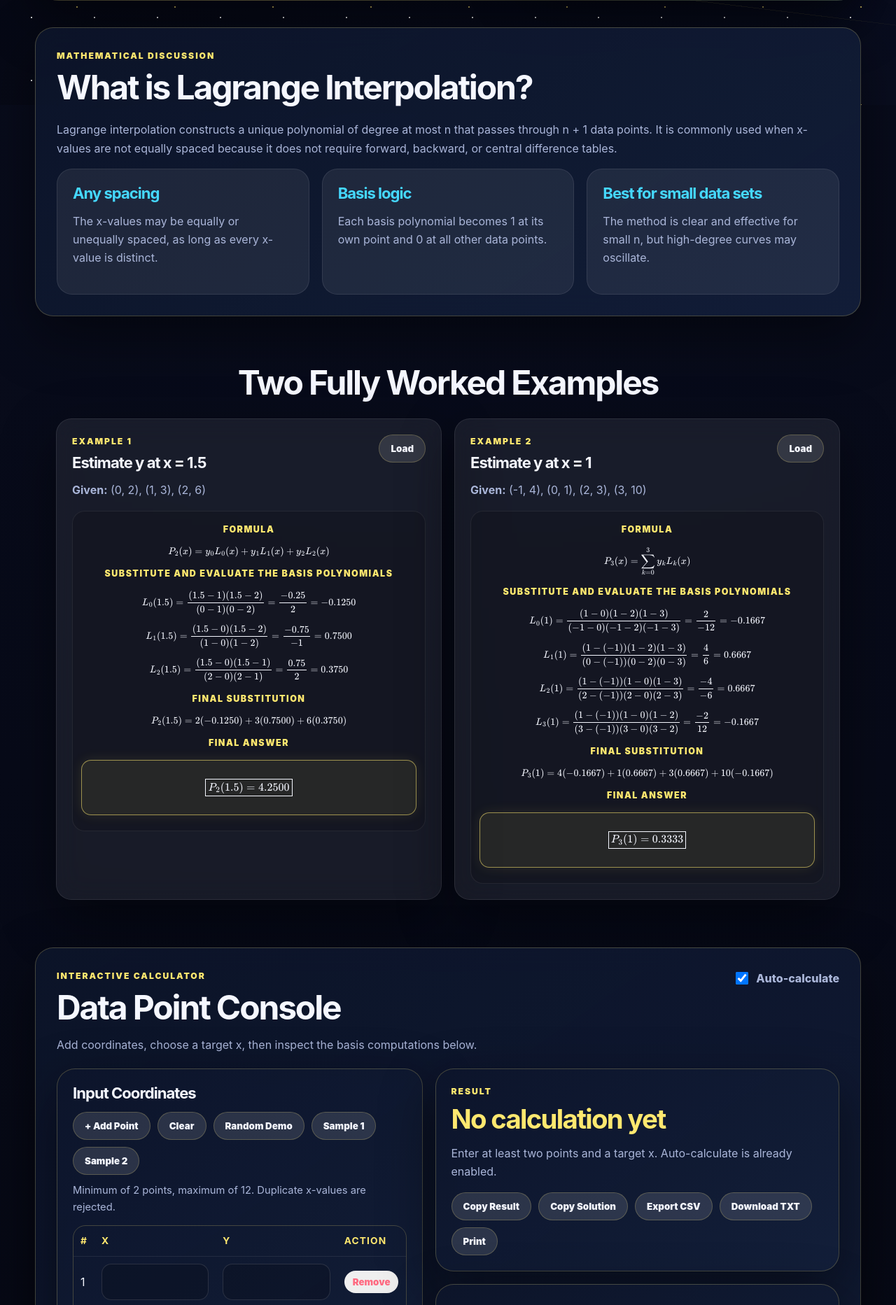
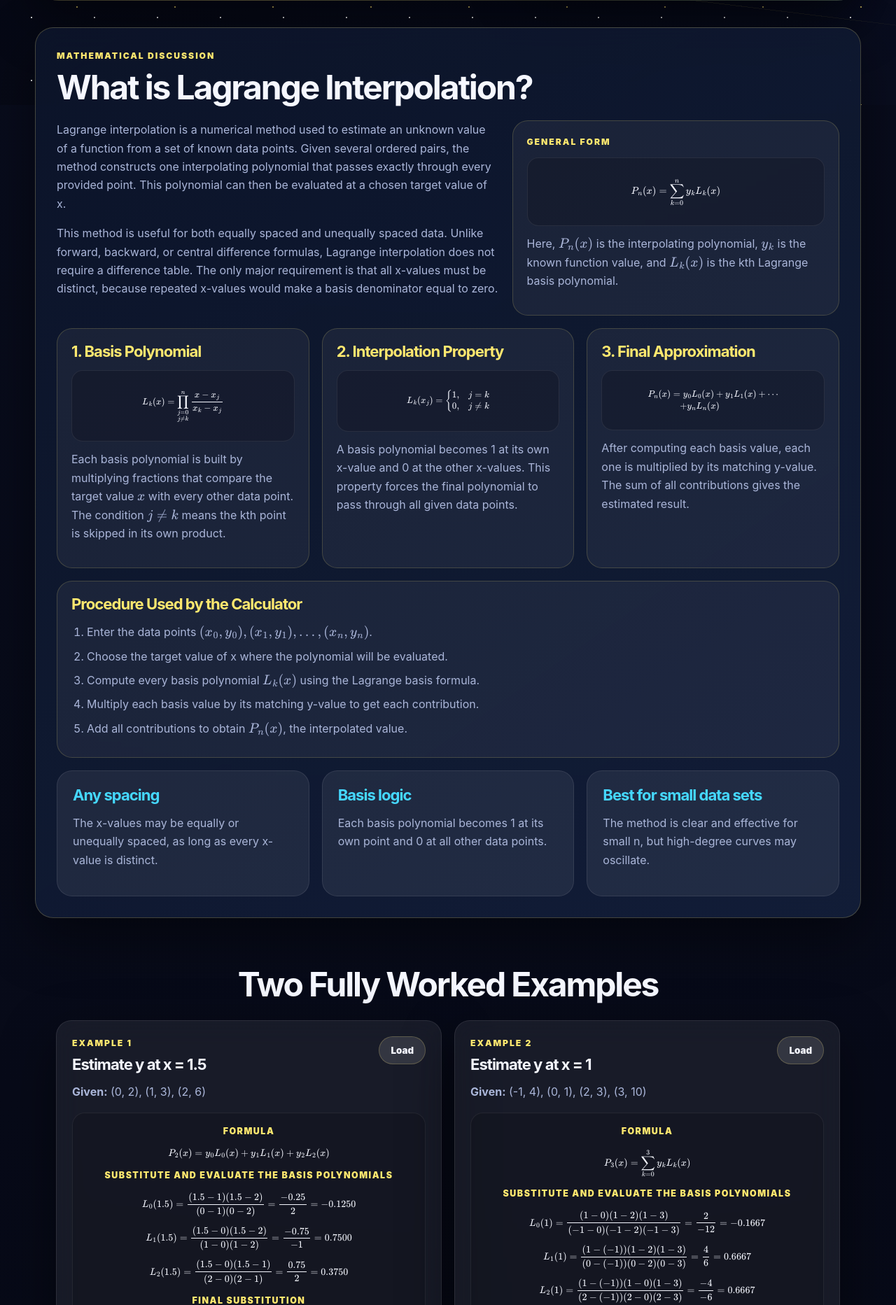
Before and after one commit to Jegz117/AGBAYANI_NUMERICAL-METHODS_FINAL-PIT, a Flask app: page / in a window 1280 px wide. Shown: the part 650-2515 px from the top of the page at 70% size. Run offline with Flask 3, Linux system fonts and the light colour scheme; a map, chart or similar area stays blank; some libraries are stand-ins or nearby versions.

Commit message:
Add files via upload
Fix mathematical discussion section

```diff
--- a/static/css/style.css
+++ b/static/css/style.css
@@ -578,3 +578,125 @@ footer { text-align: center; padding: 36px 0 52px; }
     font-size: 82% !important;
   }
 }
+
+/* Expanded mathematical discussion section */
+.discussion-layout {
+  display: grid;
+  grid-template-columns: minmax(0, 1.15fr) minmax(280px, .85fr);
+  gap: 18px;
+  align-items: stretch;
+  margin-bottom: 18px;
+}
+
+.discussion-main p {
+  font-size: 1rem;
+}
+
+.discussion-formula-card,
+.formula-explain-card,
+.method-steps-card {
+  border: 1px solid rgba(255, 232, 111, .18);
+  border-radius: 22px;
+  background: rgba(255,255,255,.055);
+  padding: 20px;
+}
+
+.discussion-math {
+  margin: 12px 0;
+  padding: 14px 12px;
+  border-radius: 16px;
+  background: rgba(0,0,0,.18);
+  border: 1px solid rgba(255,255,255,.08);
+  text-align: center;
+  overflow: visible;
+}
+
+.discussion-math mjx-container {
+  max-width: 100%;
+  overflow-wrap: anywhere;
+}
+
+.formula-explain-grid {
+  display: grid;
+  grid-template-columns: repeat(3, minmax(0, 1fr));
+  gap: 18px;
+  margin: 18px 0;
+}
+
+.formula-explain-card h3,
+.method-steps-card h3 {
+  color: var(--accent);
+}
+
+.method-steps-card {
+  margin: 18px 0;
+}
+
+.method-steps-card ol {
+  margin: 0;
+  padding-left: 22px;
+  color: var(--muted);
+}
+
+.method-steps-card li {
+  margin: 8px 0;
+}
+
+.footer-credit {
+  color: var(--accent);
+  font-weight: 950;
+  letter-spacing: .04em;
+  margin-top: 8px;
+}
+
+@media (max-width: 980px) {
+  .discussion-layout,
+  .formula-explain-grid {
+    grid-template-columns: 1fr;
+  }
+}
+
+/* Final discussion formula fixes */
+.discussion-formula-card,
+.formula-explain-card,
+.method-steps-card {
+  min-width: 0;
+  overflow: hidden;
+}
+
+.discussion-main,
+.discussion-formula-card p,
+.formula-explain-card p,
+.method-steps-card li {
+  overflow-wrap: anywhere;
+  word-break: normal;
+}
+
+.discussion-math {
+  max-width: 100%;
+  overflow: hidden;
+}
+
+.discussion-math mjx-container[jax="CHTML"][display="true"] {
+  overflow: visible !important;
+  max-width: 100% !important;
+}
+
+.discussion-math mjx-container {
+  font-size: 90% !important;
+  line-height: 1.35 !important;
+}
+
+.formula-explain-card .discussion-math mjx-container {
+  font-size: 82% !important;
+}
+
+@media (max-width: 1100px) {
+  .formula-explain-grid {
+    grid-template-columns: 1fr;
+  }
+  .formula-explain-card .discussion-math mjx-container,
+  .discussion-math mjx-container {
+    font-size: 88% !important;
+  }
+}
--- a/templates/index.html
+++ b/templates/index.html
@@ -58,10 +58,94 @@
         <p class="eyebrow">Mathematical Discussion</p>
         <h2>What is Lagrange Interpolation?</h2>
       </div>
-      <p>
-        Lagrange interpolation constructs a unique polynomial of degree at most n that passes through n + 1 data points.
-        It is commonly used when x-values are not equally spaced because it does not require forward, backward, or central difference tables.
-      </p>
+
+      <div class="discussion-layout">
+        <div class="discussion-main">
+          <p>
+            Lagrange interpolation is a numerical method used to estimate an unknown value of a function from a set of known data points.
+            Given several ordered pairs, the method constructs one interpolating polynomial that passes exactly through every provided point.
+            This polynomial can then be evaluated at a chosen target value of x.
+          </p>
+          <p>
+            This method is useful for both equally spaced and unequally spaced data. Unlike forward, backward, or central difference formulas,
+            Lagrange interpolation does not require a difference table. The only major requirement is that all x-values must be distinct,
+            because repeated x-values would make a basis denominator equal to zero.
+          </p>
+        </div>
+
+        <aside class="discussion-formula-card">
+          <p class="mini-label">General Form</p>
+          <div class="discussion-math">
+            \[
+              P_n(x)=\sum_{k=0}^{n} y_k L_k(x)
+            \]
+          </div>
+          <p>
+            Here, \(P_n(x)\) is the interpolating polynomial, \(y_k\) is the known function value, and \(L_k(x)\) is the kth Lagrange basis polynomial.
+          </p>
+        </aside>
+      </div>
+
+      <div class="formula-explain-grid">
+        <article class="formula-explain-card">
+          <h3>1. Basis Polynomial</h3>
+          <div class="discussion-math">
+            \[
+              L_k(x)=\prod_{\substack{j=0 \\ j\ne k}}^{n}
+              \frac{x-x_j}{x_k-x_j}
+            \]
+          </div>
+          <p>
+            Each basis polynomial is built by multiplying fractions that compare the target value \(x\) with every other data point.
+            The condition \(j\ne k\) means the kth point is skipped in its own product.
+          </p>
+        </article>
+
+        <article class="formula-explain-card">
+          <h3>2. Interpolation Property</h3>
+          <div class="discussion-math">
+            \[
+              L_k(x_j)=
+              \begin{cases}
+                1, & j=k \\
+                0, & j\ne k
+              \end{cases}
+            \]
+          </div>
+          <p>
+            A basis polynomial becomes 1 at its own x-value and 0 at the other x-values.
+            This property forces the final polynomial to pass through all given data points.
+          </p>
+        </article>
+
+        <article class="formula-explain-card">
+          <h3>3. Final Approximation</h3>
+          <div class="discussion-math">
+            \[
+              \begin{aligned}
+              P_n(x) &= y_0L_0(x)+y_1L_1(x)+\cdots \\
+                     &\quad +y_nL_n(x)
+              \end{aligned}
+            \]
+          </div>
+          <p>
+            After computing each basis value, each one is multiplied by its matching y-value.
+            The sum of all contributions gives the estimated result.
+          </p>
+        </article>
+      </div>
+
+      <div class="method-steps-card">
+        <h3>Procedure Used by the Calculator</h3>
+        <ol>
+          <li>Enter the data points \((x_0,y_0),(x_1,y_1),\ldots,(x_n,y_n)\).</li>
+          <li>Choose the target value of x where the polynomial will be evaluated.</li>
+          <li>Compute every basis polynomial \(L_k(x)\) using the Lagrange basis formula.</li>
+          <li>Multiply each basis value by its matching y-value to get each contribution.</li>
+          <li>Add all contributions to obtain \(P_n(x)\), the interpolated value.</li>
+        </ol>
+      </div>
+
       <div class="feature-grid">
         <article class="feature-card">
           <h3>Any spacing</h3>
@@ -219,6 +303,7 @@
 
   <footer>
     <p>Built with Flask, MathJax, Plotly, and vanilla JavaScript.</p>
+    <p class="footer-credit">Jego P. Agbayani - CpE2B</p>
   </footer>
 
   <script src="{{ url_for('static', filename='js/app.js') }}"></script>
```
Also changed, not shown: README.md.
